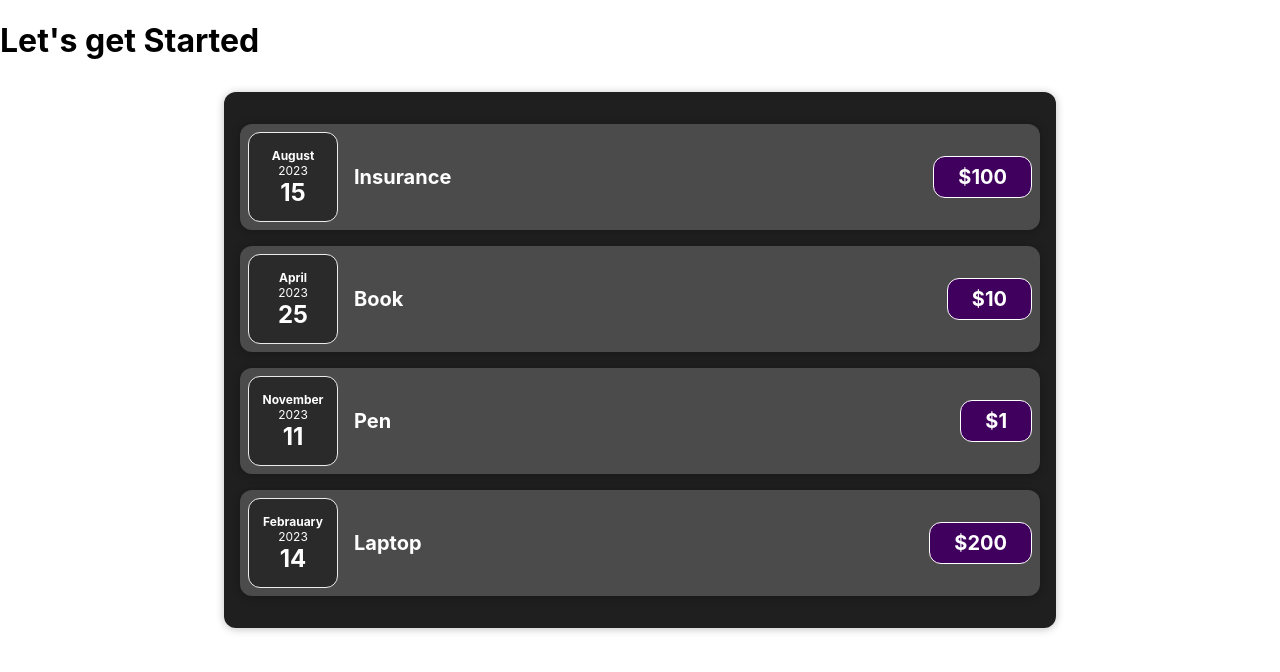
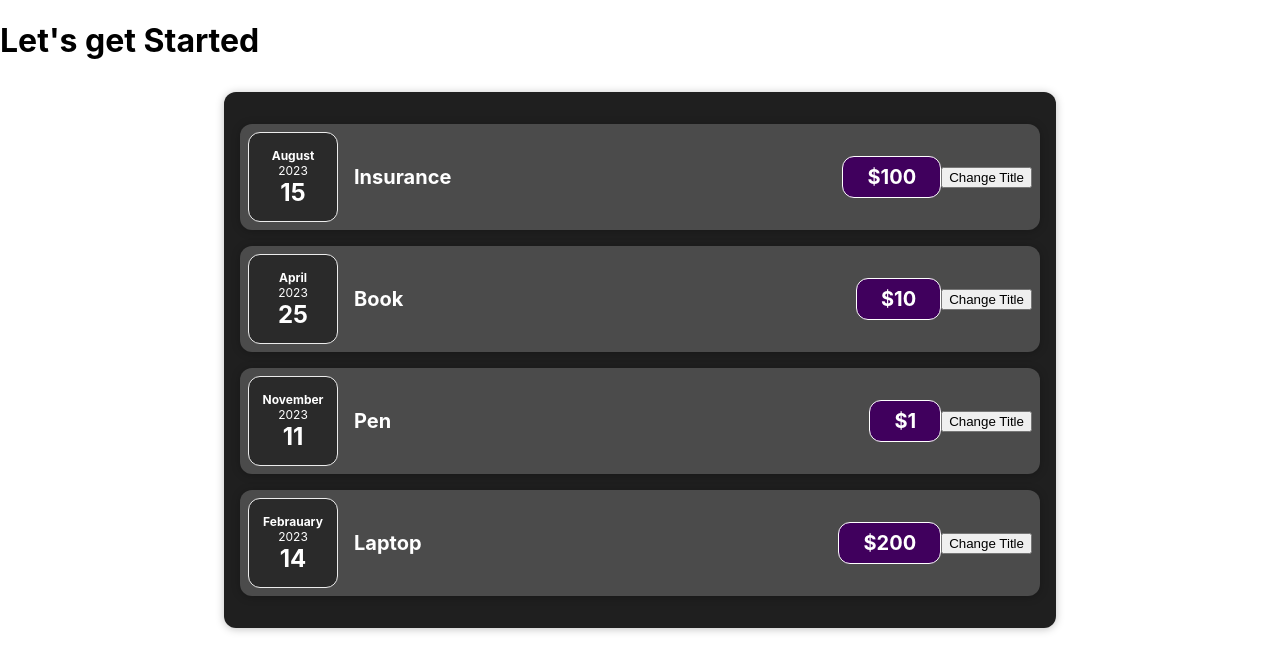
Before and after one commit to Navakesh/Learning-React, a React (Create React App) app: page / in a window 1280 px wide. Shown: the top 672 px of the page. Built offline with nearby package versions, Linux system fonts and the light colour scheme.

Commit message:
Adding Event Listeners

```diff
--- a/src/components/Expenses/ExpenseItem.js
+++ b/src/components/Expenses/ExpenseItem.js
@@ -4,6 +4,9 @@
 import  ExpenseDate from "./ExpenseDate";
 import Card from "../UI/Card";
 const ExpenseItem=(props)=>{
+    function buttonClickHandler(event){
+        console.log("Button clicked")
+    }
 
     return(
         <Card className="expense-item">
@@ -12,7 +15,7 @@
                 <h2>{props.title}</h2>
                 <div className="expense-item__price">${props.price}</div>
             </div>
-            <div className="expense-item__location">{props.location}</div>
+            <button onClick={buttonClickHandler}>Change Title</button>
         </Card>
     )
 }
```
